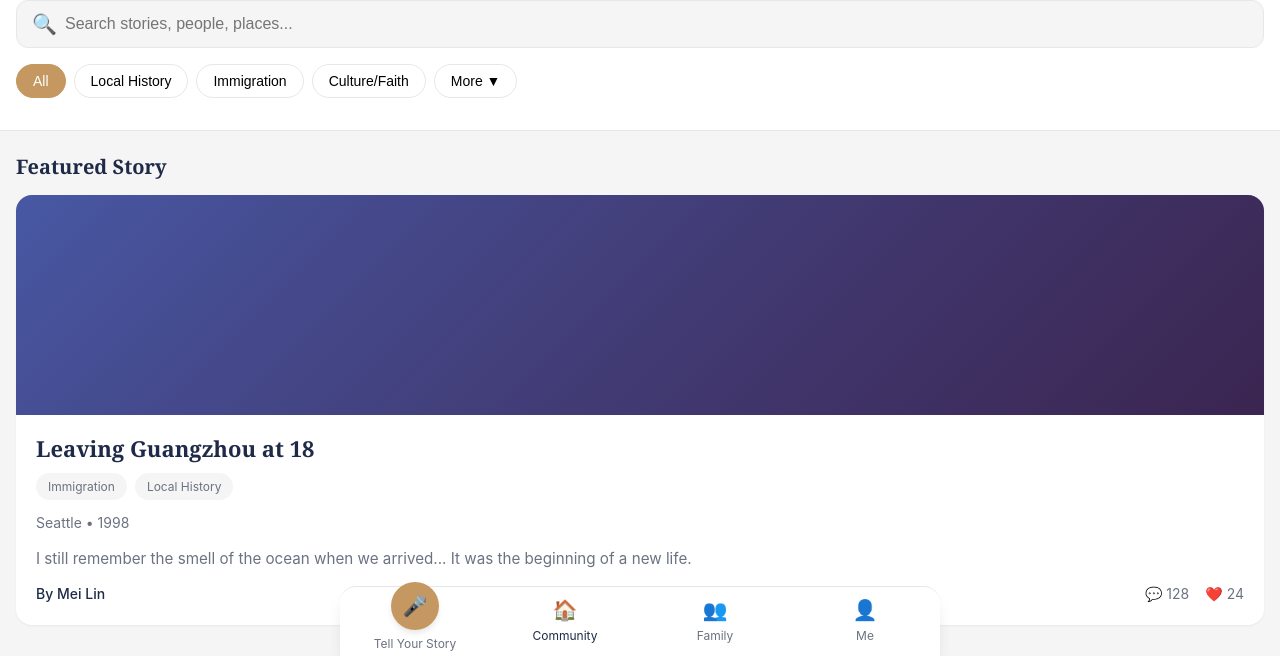
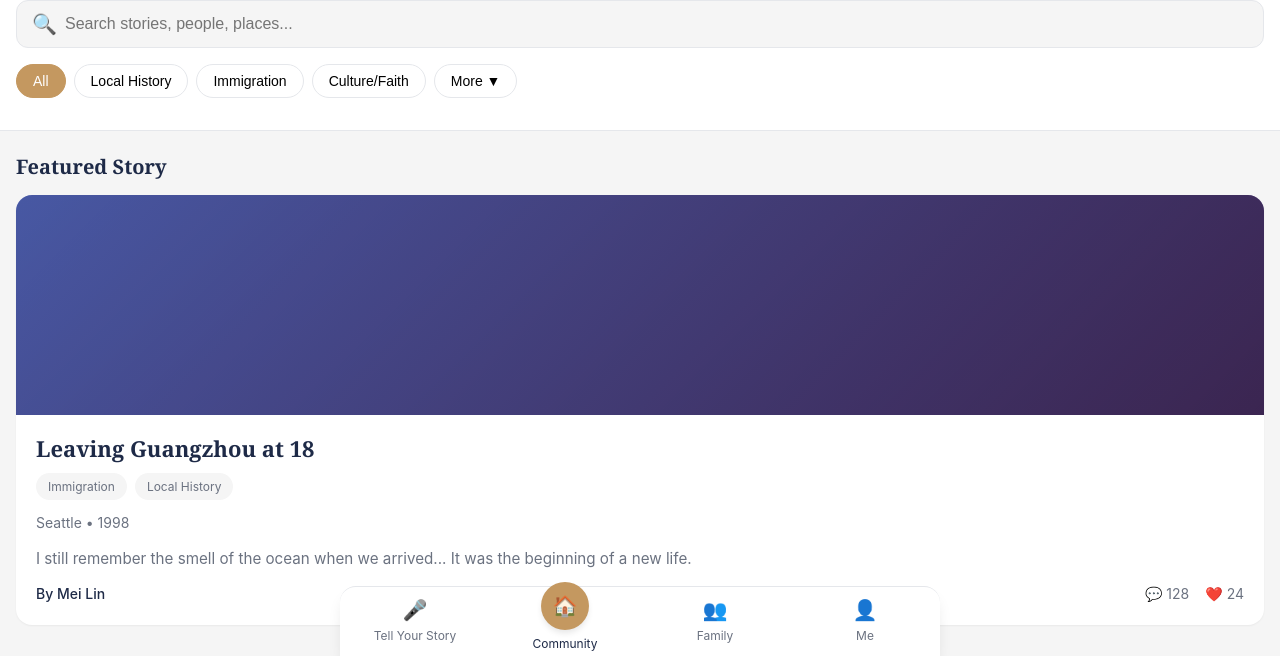
Before and after one commit to rosiebao/ReelLife, a plain HTML site: page src/pages/community.html in a window 1280 px wide. Shown: the part 144-800 px from the top of the page. Drawn offline with Linux system fonts and the light colour scheme.

Commit message:
Make navigation highlight follow active page
Changed bottom navigation to show gold circle highlight on the
currently active page instead of always highlighting 'Tell Your Story'.

Changes:
- Removed 'mic-button' class from all navigation items
- Gold circle now appears on whichever page is active via 'active' class
- Community page: Community icon highlighted
- Family page: Family icon highlighted
- Tell Your Story page: Mic icon highlighted
- Added smooth transitions to icon highlighting

Co-Authored-By: Claude Sonnet 4.5 <noreply@anthropic.com>

```diff
--- a/src/css/main.css
+++ b/src/css/main.css
@@ -225,6 +225,16 @@ a:hover {
   color: var(--color-navy);
 }
 
+.nav-item.active .nav-icon {
+  width: 48px;
+  height: 48px;
+  background: var(--color-gold);
+  border-radius: 50%;
+  color: var(--color-white);
+  box-shadow: var(--shadow-md);
+  margin-top: -8px;
+}
+
 .nav-item:hover {
   color: var(--color-navy);
 }
@@ -236,17 +246,7 @@ a:hover {
   align-items: center;
   justify-content: center;
   font-size: 1.25rem;
-}
-
-.nav-item.mic-button .nav-icon {
-  width: 48px;
-  height: 48px;
-  background: var(--color-gold);
-  border-radius: 50%;
-  color: var(--color-white);
-  font-size: 1.25rem;
-  box-shadow: var(--shadow-md);
-  margin-top: -8px;
+  transition: all 0.3s ease;
 }
 
 /* ============================================
--- a/src/pages/community.html
+++ b/src/pages/community.html
@@ -474,7 +474,7 @@
   </div>
 
   <nav class="bottom-nav">
-    <a href="tell-story.html" class="nav-item mic-button">
+    <a href="tell-story.html" class="nav-item">
       <span class="nav-icon">🎤</span>
       <span>Tell Your Story</span>
     </a>
```
Also changed, not shown: src/pages/family.html (+1 -1 lines), src/pages/tell-story.html (+1 -1 lines).
